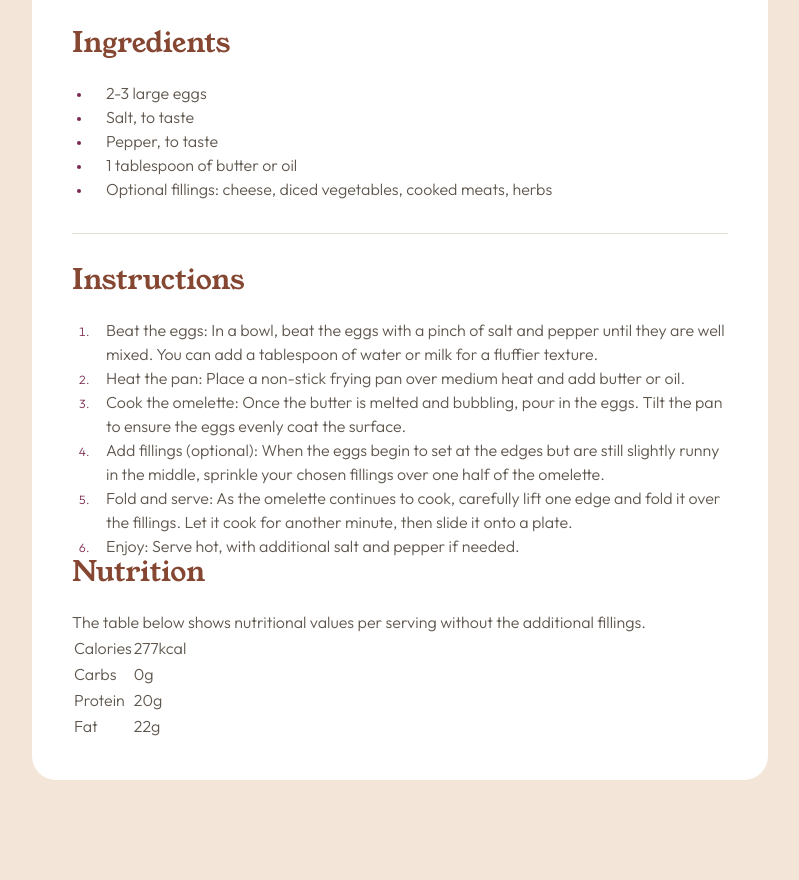
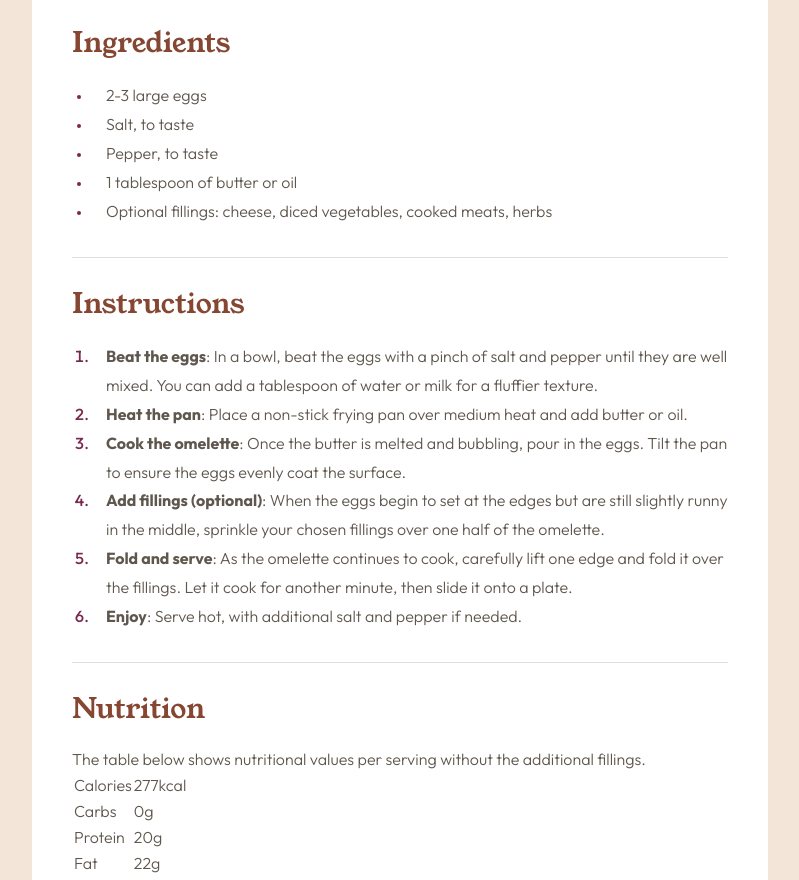
Before and after one commit to hectorlil48/recipe-page-main, a plain HTML site: page index.html in a window 1280 px wide. Shown: the part 695-1575 px from the top of the page, without its empty margins (240-1039 px from the left). Before the commit the page ends 1475 px from the top, so only its background shows below. Drawn offline with Linux system fonts and the light colour scheme.

Commit message:
Added CSS to the instructions div and the list inside of it

```diff
--- a/index.html
+++ b/index.html
@@ -59,33 +59,33 @@
         <h2 class="sub-title">Instructions</h2>
         <ol>
           <li>
-            <span>Beat the eggs</span>: In a bowl, beat the eggs with a pinch of
-            salt and pepper until they are well mixed. You can add a tablespoon
-            of water or milk for a fluffier texture.
+            <span class="bold">Beat the eggs</span>: In a bowl, beat the eggs
+            with a pinch of salt and pepper until they are well mixed. You can
+            add a tablespoon of water or milk for a fluffier texture.
           </li>
 
           <li>
-            <span>Heat the pan</span>: Place a non-stick frying pan over medium
-            heat and add butter or oil.
+            <span class="bold">Heat the pan</span>: Place a non-stick frying pan
+            over medium heat and add butter or oil.
           </li>
           <li>
-            <span>Cook the omelette</span>: Once the butter is melted and
-            bubbling, pour in the eggs. Tilt the pan to ensure the eggs evenly
-            coat the surface.
+            <span class="bold">Cook the omelette</span>: Once the butter is
+            melted and bubbling, pour in the eggs. Tilt the pan to ensure the
+            eggs evenly coat the surface.
           </li>
           <li>
-            <span>Add fillings (optional)</span>: When the eggs begin to set at
-            the edges but are still slightly runny in the middle, sprinkle your
-            chosen fillings over one half of the omelette.
+            <span class="bold">Add fillings (optional)</span>: When the eggs
+            begin to set at the edges but are still slightly runny in the
+            middle, sprinkle your chosen fillings over one half of the omelette.
           </li>
           <li>
-            <span>Fold and serve</span>: As the omelette continues to cook,
-            carefully lift one edge and fold it over the fillings. Let it cook
-            for another minute, then slide it onto a plate.
+            <span class="bold">Fold and serve</span>: As the omelette continues
+            to cook, carefully lift one edge and fold it over the fillings. Let
+            it cook for another minute, then slide it onto a plate.
           </li>
           <li>
-            <span>Enjoy</span>: Serve hot, with additional salt and pepper if
-            needed.
+            <span class="bold">Enjoy</span>: Serve hot, with additional salt and
+            pepper if needed.
           </li>
         </ol>
       </div>
--- a/styles.css
+++ b/styles.css
@@ -24,7 +24,7 @@ body {
   color: var(--stone-600);
   font-weight: 300;
   line-height: 150%;
-  min-height: 100vh;
+  min-height: 150vh;
   display: flex;
   flex-direction: column;
   justify-content: center;
@@ -39,13 +39,13 @@ li {
   padding-left: 14px;
   font-family: inherit;
   font-size: inherit;
+  font-weight: 300;
   color: inherit;
-  line-height: inherit;
+  line-height: 180%;
 }
 
 li::marker {
   color: var(--rose-800);
-  font-size: 12px;
 }
 
 ul,
@@ -106,22 +106,32 @@ ol {
 
 /* Ingredients */
 
-.ingredients {
+.ingredients,
+.instructions {
   border-bottom: 1px solid var(--stone-150);
   margin: 32px 0;
   padding-bottom: 32px;
 }
 
+.ingredients li::marker {
+  font-size: 12px;
+}
+
 .sub-title {
   font-family: "Young Serif", serif;
   font-size: 28px;
-  font-weight: 400;
+  font-weight: 300;
   line-height: 100%;
   margin-bottom: 24px;
   color: var(--brown-800);
 }
 
 /* Instructions */
+
+.instructions li::marker {
+  font-size: 16px;
+  font-weight: 500;
+}
 
 /* .attribution {
   font-size: 11px;
```
